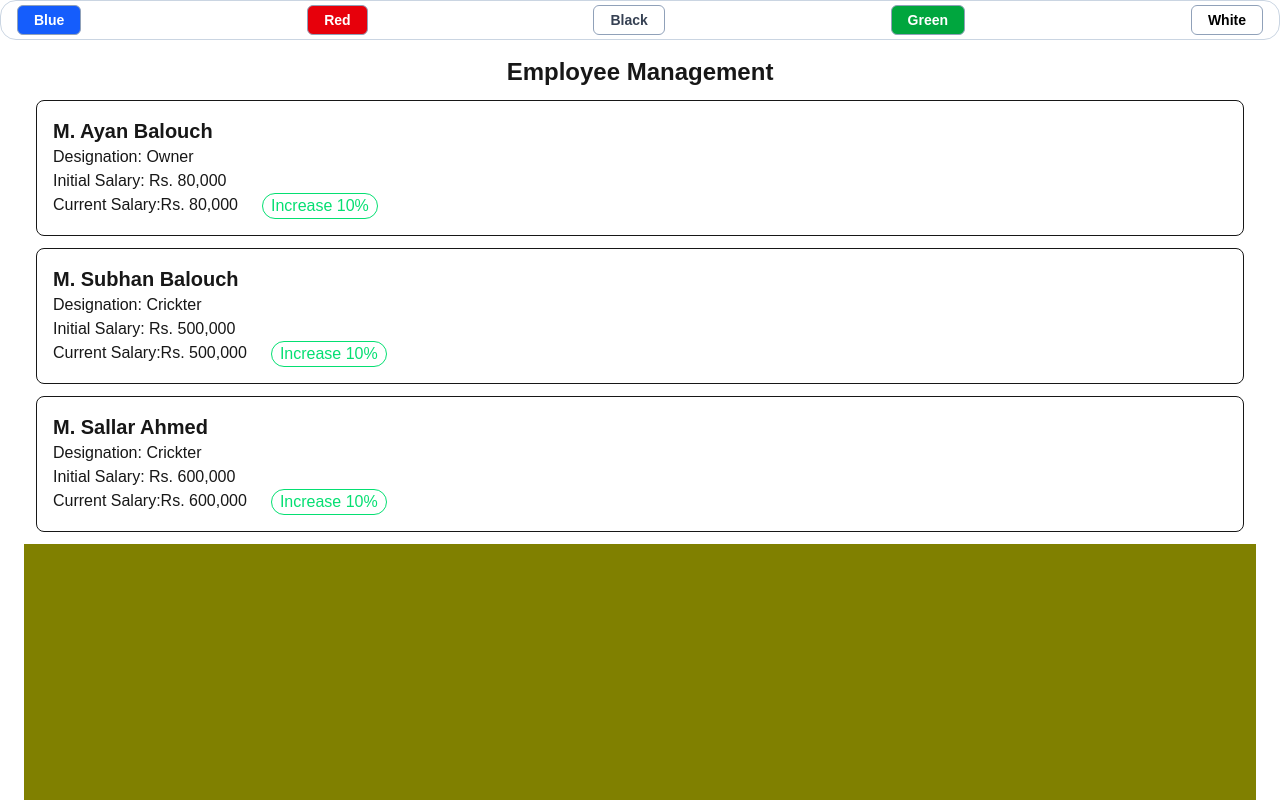
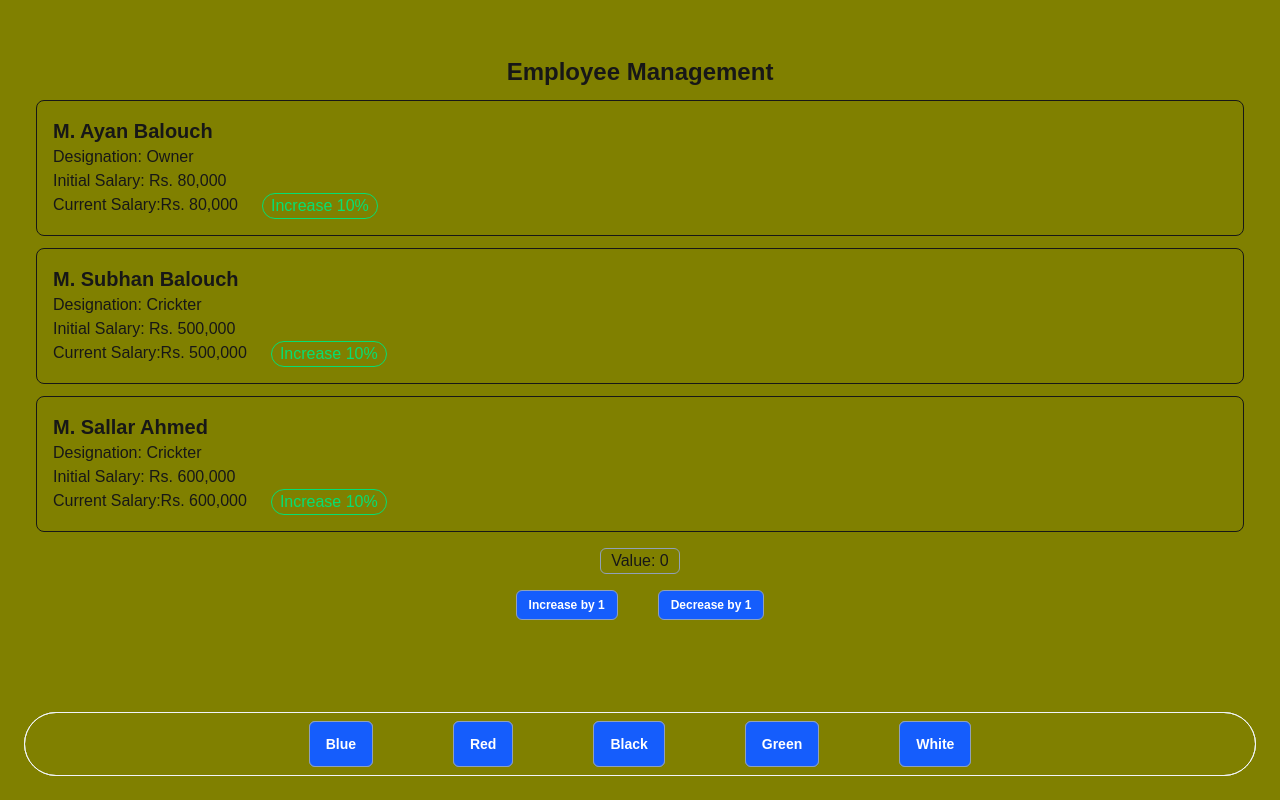
Before and after one commit to DilsherB/Frontend-React-Next.js-TypeScript, a Next.js app: page / in a window 1280 px wide. Shown: the top 800 px of the page. Built offline with nearby package versions, Linux system fonts and the light colour scheme.

Commit message:
use of createContext and useContext to apply theme to all pages of next app

```diff
--- /dev/null
+++ b/app/ThemeChanger.tsx
@@ -0,0 +1,33 @@
+"use client";
+
+import { Button } from "../components/Button";
+import { useTheme } from "./ThemeProvider";
+
+function ThemeChanger () {
+  const {setColor} = useTheme();
+
+  return (
+    <div className="flex fixed bottom-0 left-0 right-0 justify-center m-6 px-6 bg-transparent border border-slate-100 rounded-4xl">
+      <div className="flex gap-20 px-4 py-2 rounded-2xl" >
+
+          <Button onClick={() => setColor("blue")}>
+            Blue
+          </Button>
+          <Button onClick={() => setColor("red")}>
+            Red
+          </Button>
+          <Button  onClick={() => setColor("black")}>
+            Black
+          </Button>
+          <Button  onClick={() => setColor("green")}>
+            Green
+          </Button>
+          <Button onClick={() => setColor("white")}>
+            White
+          </Button>
+        </div>
+      </div>
+  );
+}
+
+export default ThemeChanger;
--- /dev/null
+++ b/app/ThemeProvider.tsx
@@ -0,0 +1,29 @@
+"use client";
+
+import { ReactNode, useContext, useState, createContext } from "react";
+
+interface ThemeContextType {
+  color: string;
+  setColor: (color: string) => void;
+}
+
+const ThemeContext = createContext<ThemeContextType | undefined>(undefined);
+
+export function ThemeProvider({ children }: { children: ReactNode }) {
+  const [color, setColor] = useState("olive");
+  return (
+    <ThemeContext.Provider value={{ color, setColor }}>
+      <div className="min-h-screen duration-200" style={{ background: color }}>
+        {children}
+      </div>
+    </ThemeContext.Provider>
+  );
+}
+
+export function useTheme() {
+  const context = useContext(ThemeContext);
+  if (!context) {
+    throw new Error("useTheme must be used within ThemeProvider.");
+  }
+  return context;
+}
--- a/app/layout.tsx
+++ b/app/layout.tsx
@@ -1,6 +1,7 @@
 import type { Metadata } from "next";
 import { Geist, Geist_Mono } from "next/font/google";
 import "./globals.css";
+import { ThemeProvider } from "./ThemeProvider";
 
 const geistSans = Geist({
   variable: "--font-geist-sans",
@@ -24,7 +25,9 @@ export default function RootLayout({ children }: LayoutProps<"/">) {
       className={`${geistSans.variable} ${geistMono.variable} h-full antialiased`}
     >
       <body className="min-h-full flex flex-col">
-        {children}
+        <ThemeProvider>
+          {children}
+        </ThemeProvider>
       </body>
     </html>
   );
--- a/app/page.tsx
+++ b/app/page.tsx
@@ -4,7 +4,7 @@ import { useState, useEffect } from "react";
 import EmployeeProfile from "@/components/EmployeeProfile";
 import EmployeeTimer from "@/components/EmployeeTimer";
 import Counter from "@/components/counter";
-import ThemeChanger from "@/components/ThemeChanger";
+import ThemeChanger from "@/app/ThemeChanger";
 
 interface Employee {
   id: number;
@@ -63,6 +63,7 @@ export default function Home() {
       <ThemeChanger />
       <EmployeeTimer />
       <Counter />
+      <ThemeChanger />
     </main>
   );
 }
```
Also changed, not shown: components/BgChanger.tsx (renamed from components/ThemeChanger.tsx).
